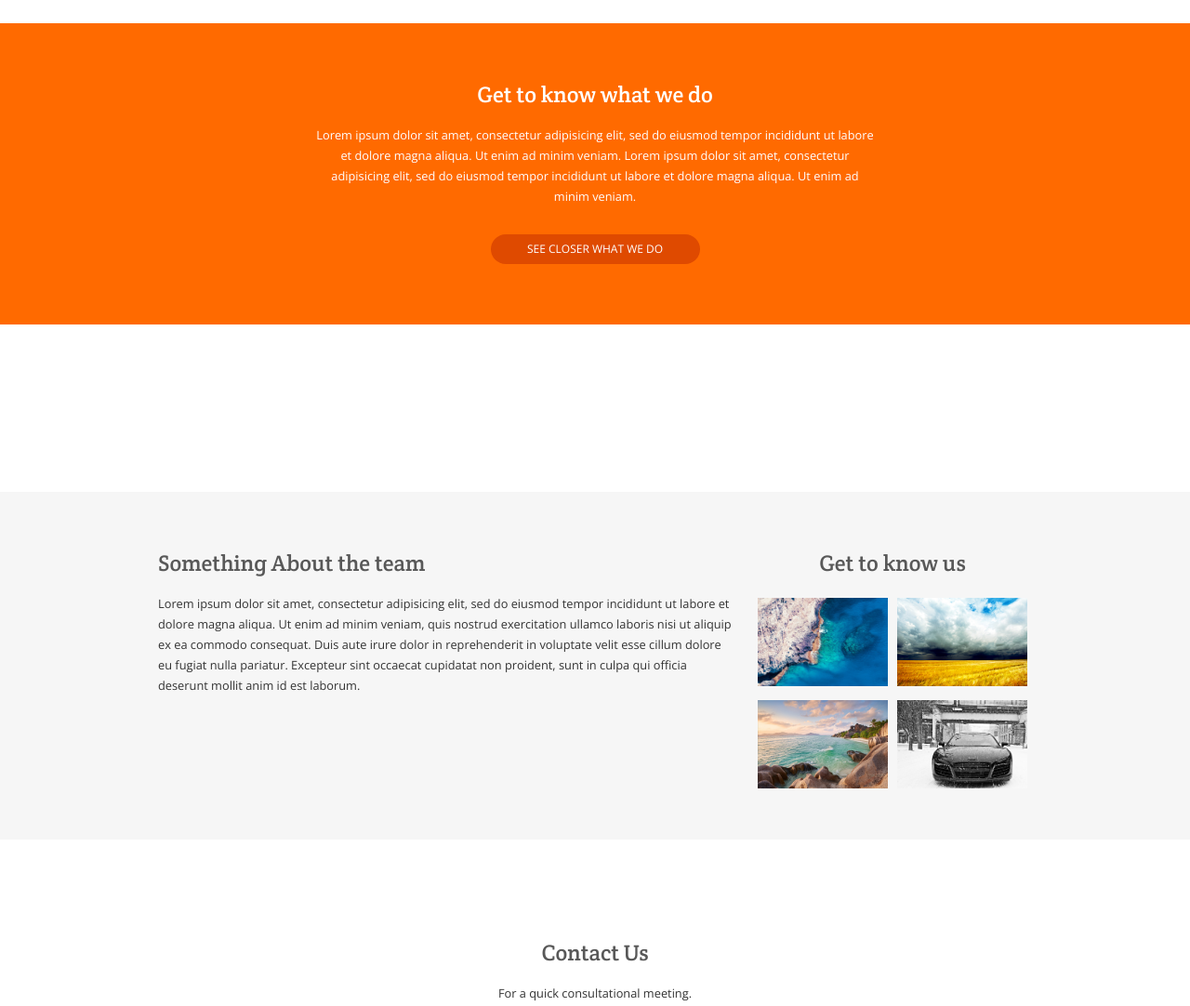
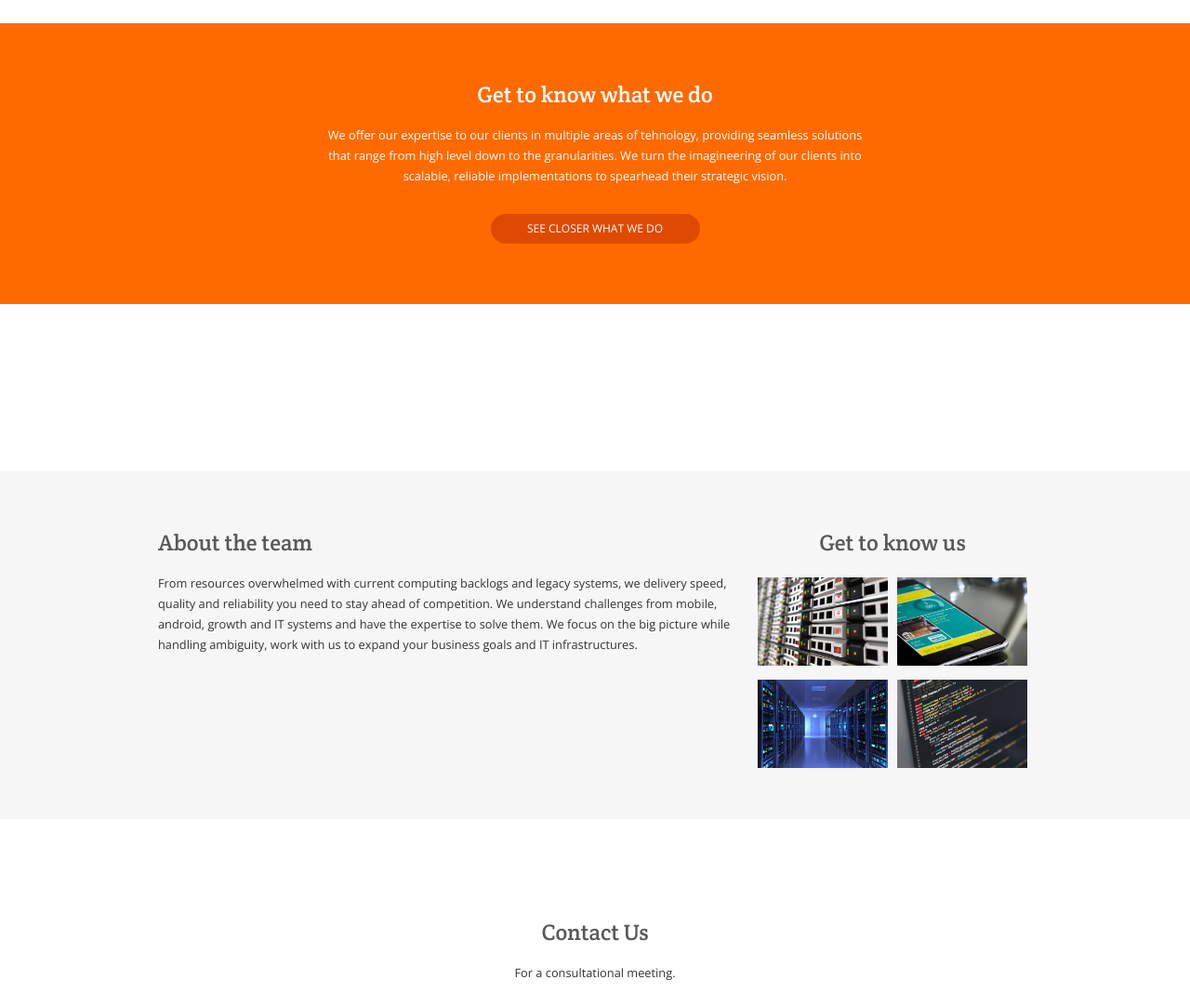
Before and after one commit to wuram/wuram.github.io, a plain HTML site: page index.html in a window 1280 px wide. Shown: the part 800-1882 px from the top of the page at 93% size. Drawn offline with nearby package versions, Linux system fonts and the light colour scheme.

Commit message:
added team section and changed images

```diff
--- a/index.html
+++ b/index.html
@@ -121,12 +121,6 @@
 		</div>
 
 
-		<div class='one-third column'>
-			<img src='images/misc/team.png'>
-			<h3>The Team</h3>
-			<p>Experienced in growth, product, AI, mobile</p>
-		</div>
-
 
 
 		<div class='one-third column'>
@@ -147,6 +141,14 @@
 			</ul>
 		</div>
 
+
+		<div class='one-third column'>
+			<img src='images/misc/team.png'>
+			<h3>The Team</h3>
+			<p>Experienced in growth, product, AI, mobile</p>
+		</div>
+
+
 	</div>
 
 
@@ -157,9 +159,9 @@
 
 		<div class='container'>
 			<h3>Get to know what we do</h3>
-			<p>Lorem ipsum dolor sit amet, consectetur adipisicing elit, sed do eiusmod tempor incididunt ut labore et dolore magna aliqua.
-				Ut enim ad minim veniam. Lorem ipsum dolor sit amet, consectetur adipisicing elit, sed do eiusmod tempor incididunt ut
-				labore et dolore magna aliqua. Ut enim ad minim veniam.</p>
+			<p>We offer our expertise to our clients in multiple areas of tehnology, providing seamless solutions that range from high
+				level down to the granularities. We turn the imagineering of our clients into scalable, reliable implementations to spearhead
+				their strategic vision.</p>
 			<a href='#' class='dalej'>See closer what we do</a>
 		</div>
 
@@ -210,19 +212,19 @@
 	<section class='gray'>
 		<div class='container'>
 			<div class='two-thirds column'>
-				<h3>Something About the team</h3>
-				<p>Lorem ipsum dolor sit amet, consectetur adipisicing elit, sed do eiusmod tempor incididunt ut labore et dolore magna
-					aliqua. Ut enim ad minim veniam, quis nostrud exercitation ullamco laboris nisi ut aliquip ex ea commodo consequat.
-					Duis aute irure dolor in reprehenderit in voluptate velit esse cillum dolore eu fugiat nulla pariatur. Excepteur sint
-					occaecat cupidatat non proident, sunt in culpa qui officia deserunt mollit anim id est laborum.</p>
+				<h3>About the team</h3>
+				<p>From resources overwhelmed with current computing backlogs and legacy systems, we delivery speed, quality and reliability
+					you need to stay ahead of competition. We understand challenges from mobile, android, growth and IT systems and have
+					the expertise to solve them. We focus on the big picture while handling ambiguity, work with us to expand your business
+					goals and IT infrastructures.</p>
 			</div>
 
 			<div class='one-third column gallery'>
 				<h3>Get to know us</h3>
-				<a rel="example_group" href='images/photos/1.jpg'><img src='images/photos/1.jpg'></a>
-				<a rel="example_group" href='images/photos/2.jpg'><img src='images/photos/2.jpg'></a>
-				<a rel="example_group" href='images/photos/3.jpg'><img src='images/photos/3.jpg'></a>
-				<a rel="example_group" href='images/photos/4.jpg'><img src='images/photos/4.jpg'></a>
+				<a rel="example_group"><img src='images/about/1.jpeg'></a>
+				<a rel="example_group"><img src='images/about/2.jpeg'></a>
+				<a rel="example_group"><img src='images/about/5.jpeg'></a>
+				<a rel="example_group"><img src='images/about/4.jpeg'></a>
 			</div>
 		</div>
 	</section>
@@ -234,7 +236,7 @@
 	<div class='container'>
 		<div class='sixteen columns form'>
 			<h3>Contact Us</h3>
-			<p>For a quick consultational meeting.</p>
+			<p>For a consultational meeting.</p>
 			<form>
 				<label>Name</label>
 				<input type='text' name='name' placeholder='Name or last name'>
@@ -242,7 +244,7 @@
 				<input type='text' name='mail' placeholder='Your e-mail address'>
 				<label>Message</label>
 				<textarea cols='50' rows='15' name='message'></textarea>
-				<input type='submit' value='Let it fly!'>
+				<input type='submit' value='Send!'>
 			</form>
 		</div>
 	</div>
@@ -255,8 +257,8 @@
 		<div class='container'>
 
 			<div class='eight columns'>
-				<h5>Some stuff can go here</h5>
-				<p>Website build in progress.</p>
+				<h5>@ 2017 WuRam LLC</h5>
+				<p>All rights reserved</p>
 			</div>
 
 			<div class='four columns social'>
@@ -269,7 +271,7 @@
 
 			<div class='four columns'>
 				<h5>Get in touch</h5>
-				<p> <a href='mailto:patrick@wuram.company'>patrick@wuram.company</a></p>
+				<p> <a href='mailto:patrick@wuram.company'>contact@wuram.company</a></p>
 			</div>
 
 
```
Also changed, not shown: images/about/1.jpeg (added), images/about/2.jpeg (added), images/about/3.jpeg (added), images/about/4.jpeg (added), images/about/5.jpeg (added).
